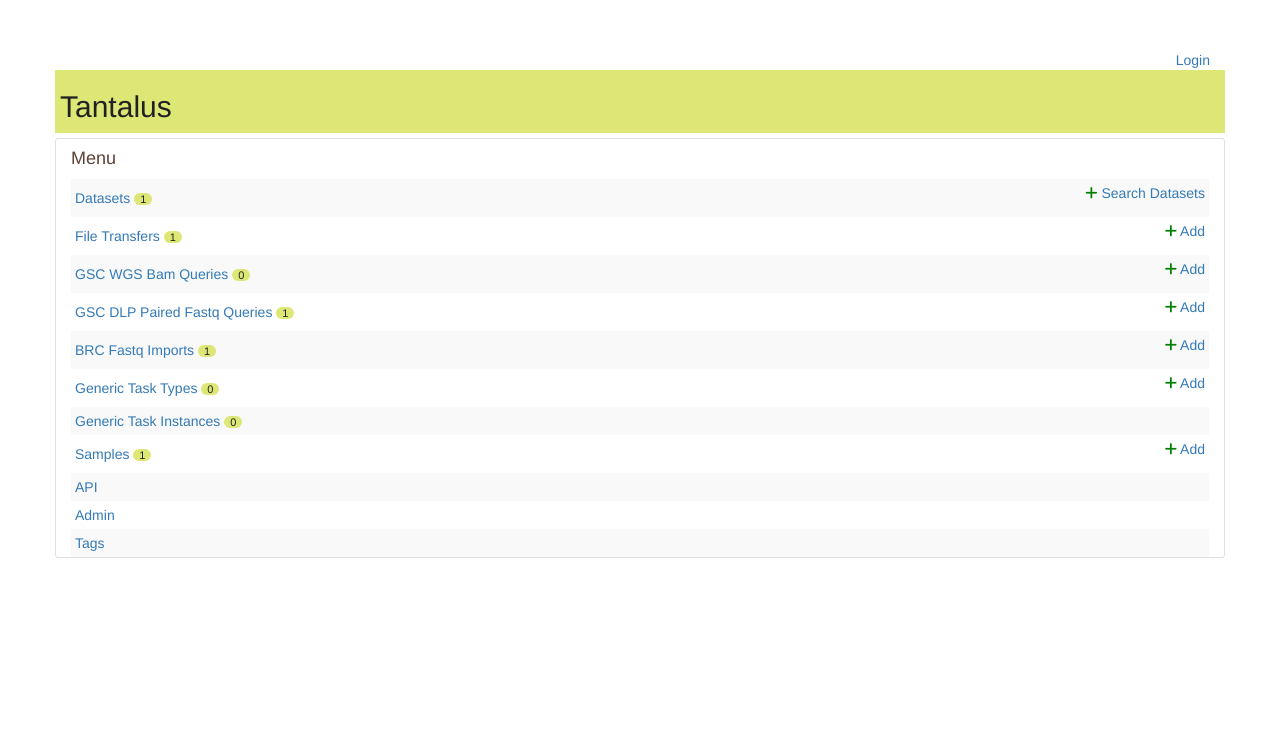
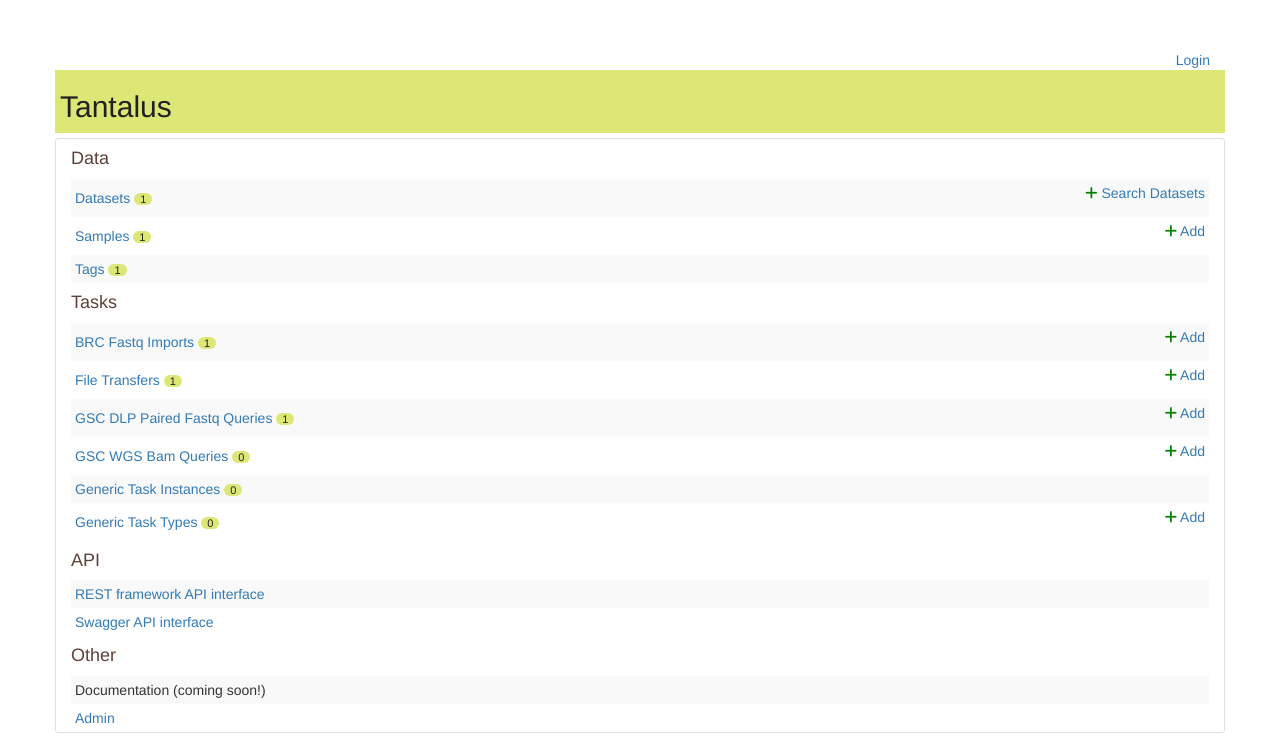
Before and after one commit to molonc/tantalus, a Django app: page / in a window 1280 px wide. Shown: the part 52-800 px from the top of the page. Run offline with Django 3.2, Linux system fonts and the light colour scheme; tables that the repository leaves empty hold one stand-in row (values such as "Sample post"); data that the repository does not hold is empty; some libraries are stand-ins or nearby versions.

Commit message:
Reorganize main page items into categories

```diff
--- a/tantalus/templates/tantalus/index.html
+++ b/tantalus/templates/tantalus/index.html
@@ -7,7 +7,7 @@
 
 {% block body %}
     <div class="container" style="border:solid 1px #E0E0E0; border-radius: 3px;">
-        <a style="text-decoration: none;" href="#db_collapse" data-toggle="collapse"><h4>Menu</h4></a>
+        <a style="text-decoration: none;" href="#db_collapse" data-toggle="collapse"><h4>Data</h4></a>
         <div id="db_collapse" class="collapse in">
             <table class="table-striped" style="width:100%;">
                 <tbody>
@@ -19,10 +19,42 @@
                         </td>
                     </tr>
                     <tr>
+                        <td><a href="{% url 'sample-list' %}">Samples</a> <i class="counter">{{sample_count}}</i></td>
+                        <td>
+                            <p style="float:right;">
+                            <a href="{% url 'sample-add' %}"><i class="fa fa-plus" aria-hidden="true" style="color:green;"></i> Add</a></p>
+                        </td>
+                    </tr>
+                    <tr>
+                        <td><a href="{% url 'tag-list' %}">Tags</a> <i class="counter">{{tag_count}}</i></td>
+                        <td></td>
+                    </tr>
+                </tbody>
+            </table>
+        </div>
+        <a style="text-decoration: none;" href="#db_collapse" data-toggle="collapse"><h4>Tasks</h4></a>
+        <div id="db_collapse" class="collapse in">
+            <table class="table-striped" style="width:100%;">
+                <tbody>
+                    <tr>
+                        <td><a href="{% url 'brcfastqimport-list' %}">BRC Fastq Imports</a> <i class="counter">{{brc_fastq_import_count}}</i></td>
+                        <td>
+                            <p style="float:right;">
+                            <a href="{% url 'brcfastqimport-create' %}"><i class="fa fa-plus" aria-hidden="true" style="color:green;"></i> Add</a></p>
+                        </td>
+                    </tr>
+                    <tr>
                         <td><a href="{% url 'filetransfer-list' %}">File Transfers</a> <i class="counter">{{file_transfer_count}}</i></td>
                         <td>
                             <p style="float:right;">
                             <a href="{% url 'filetransfer-create' %}"><i class="fa fa-plus" aria-hidden="true" style="color:green;"></i> Add</a></p>
+                        </td>
+                    </tr>
+                    <tr>
+                        <td><a href="{% url 'gscdlppairedfastqquery-list' %}">GSC DLP Paired Fastq Queries</a> <i class="counter">{{gsc_dlp_paired_fastq_query_count}}</i></td>
+                        <td>
+                            <p style="float:right;">
+                            <a href="{% url 'gscdlppairedfastqquery-create' %}"><i class="fa fa-plus" aria-hidden="true" style="color:green;"></i> Add</a></p>
                         </td>
                     </tr>
                     <tr>
@@ -33,17 +65,8 @@
                         </td>
                     </tr>
                     <tr>
-                        <td><a href="{% url 'gscdlppairedfastqquery-list' %}">GSC DLP Paired Fastq Queries</a> <i class="counter">{{gsc_dlp_paired_fastq_query_count}}</i></td>
+                        <td><a href="{% url 'generictaskinstance-submenu' %}">Generic Task Instances</a> <i class="counter">{{generic_task_instance_count}}</i></td>
                         <td>
-                            <p style="float:right;">
-                            <a href="{% url 'gscdlppairedfastqquery-create' %}"><i class="fa fa-plus" aria-hidden="true" style="color:green;"></i> Add</a></p>
-                        </td>
-                    </tr>
-                    <tr>
-                        <td><a href="{% url 'brcfastqimport-list' %}">BRC Fastq Imports</a> <i class="counter">{{brc_fastq_import_count}}</i></td>
-                        <td>
-                            <p style="float:right;">
-                            <a href="{% url 'brcfastqimport-create' %}"><i class="fa fa-plus" aria-hidden="true" style="color:green;"></i> Add</a></p>
                         </td>
                     </tr>
                     <tr>
@@ -53,27 +76,31 @@
                             <a href="{% url 'generictasktype-create' %}"><i class="fa fa-plus" aria-hidden="true" style="color:green;"></i> Add</a></p>
                         </td>
                     </tr>
+                </tbody>
+            </table>
+        </div>
+        <a style="text-decoration: none;" href="#db_collapse" data-toggle="collapse"><h4>API</h4></a>
+        <div id="db_collapse" class="collapse in">
+            <table class="table-striped" style="width:100%;">
+                <tbody>
                     <tr>
-                        <td><a href="{% url 'generictaskinstance-submenu' %}">Generic Task Instances</a> <i class="counter">{{generic_task_instances_count}}</i></td>
-                        <td></td>
+                        <td><a href="/api">REST framework API interface</a></td><td></td>
                     </tr>
                     <tr>
-                        <td><a href="{% url 'sample-list' %}">Samples</a> <i class="counter">{{sample_count}}</i></td>
-                        <td>
-                            <p style="float:right;">
-                            <a href="{% url 'sample-add' %}"><i class="fa fa-plus" aria-hidden="true" style="color:green;"></i> Add</a></p>
-                        </td>
+                        <td><a href="/api/swagger">Swagger API interface</a></td><td></td>
+                    </tr>
+                </tbody>
+            </table>
+        </div>
+        <a style="text-decoration: none;" href="#db_collapse" data-toggle="collapse"><h4>Other</h4></a>
+        <div id="db_collapse" class="collapse in">
+            <table class="table-striped" style="width:100%;">
+                <tbody>
+                    <tr>
+                        <td>Documentation (coming soon!)</td><td></td>
                     </tr>
                     <tr>
-                        <td><a href="/api">API</a></td><td></td>
-                    </tr>
-                    <tr>
-                        <td><a href="/admin">Admin</a></td>
-                        <td></td>
-                    </tr>
-                      <tr>
-                        <td><a href="{% url 'tag-list' %}">Tags</a></td>
-                        <td></td>
+                        <td><a href="/admin">Admin</a></td><td></td>
                     </tr>
                 </tbody>
             </table>
--- a/tantalus/views.py
+++ b/tantalus/views.py
@@ -818,13 +818,13 @@ class HomeView(TemplateView):
     def get_context_data(self, **kwargs):
         context = {
             'datasets_count': AbstractDataSet.objects.count(),
+            'sample_count': Sample.objects.all().count(),
+            'tag_count': Tag.objects.all().count(),
+            'brc_fastq_import_count': BRCFastqImport.objects.all().count(),
             'file_transfer_count': FileTransfer.objects.all().count(),
+            'gsc_dlp_paired_fastq_query_count': GscDlpPairedFastqQuery.objects.all().count(),
             'gsc_wgs_bam_query_count': GscWgsBamQuery.objects.all().count(),
-            'gsc_dlp_paired_fastq_query_count': GscDlpPairedFastqQuery.objects.all().count(),
-            'brc_fastq_import_count': BRCFastqImport.objects.all().count(),
+            'generic_task_instance_count': GenericTaskInstance.objects.all().count(),
             'generic_task_type_count': GenericTaskType.objects.all().count(),
-            'generic_task_instances_count': GenericTaskInstance.objects.all().count(),
-            'sample_count': Sample.objects.all().count(),
-            'transfer_count': FileTransfer.objects.all().count(),
         }
         return context
```
